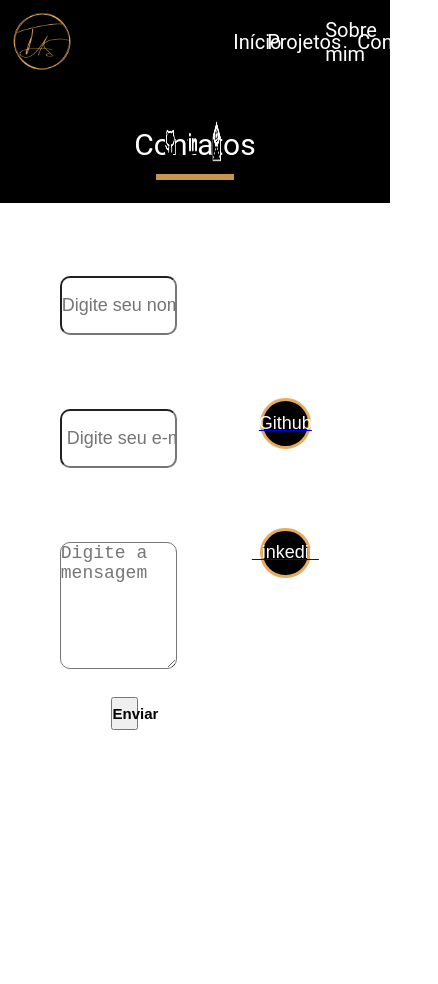
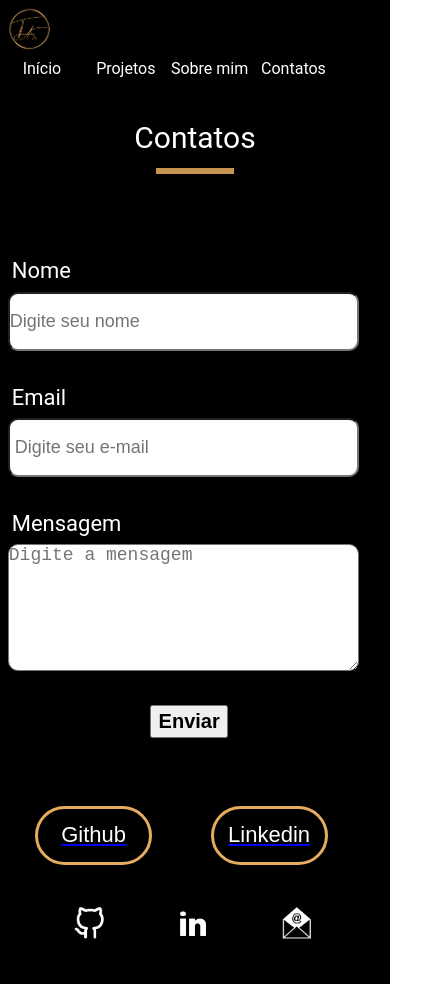
Before and after one commit to thayssa-souza/Portfolio_project, a React (Create React App) app: page /Contacts in a window 390 px wide. Shown: the whole page, 438 px wide, since content can reach past the window. Before the commit the page ends 844 px from the top, so only its background shows below. Built offline with nearby package versions, Linux system fonts and the light colour scheme.

Commit message:
Created responsive modifications

```diff
--- a/src/App.js
+++ b/src/App.js
@@ -8,7 +8,7 @@ export default function App(){
     <>
     <S.GlobalStyle />
     <Header />
-    <Footer />
+    {/* <Footer /> */}
     </>
   )
 }
--- a/src/Routes/About.jsx
+++ b/src/Routes/About.jsx
@@ -1,5 +1,6 @@
 import React, { useState, useEffect, useRef } from "react";
 import * as S from '../Styles/RoutesStyles/aboutSyles';
+import Footer from '../Components/Footer';
 import thayssaSecondPic from '../Components/Images/thayssaSecondPic.png';
 import thayssaThirdPic from '../Components/Images/thayssaThirdPic.png';
 import thayssaFourPic from '../Components/Images/thayssaFourPic.png'
@@ -24,6 +25,8 @@ export default function About(){
                 <S.thirdText>Gosto de passar meu tempo livre junto aos livros. Fã de Harry Potter (#TeamCorvinal) e suspense, tenho como livro preferido It do Stephen King, seguido por A Ordem da Fênix de Jk Rowling e O Poderoso Chefão de Mario Puzo.</S.thirdText>
                 <S.thirdImgAbout src={thayssaFourPic} alt=""/>
             </S.thirdAboutMe>
+
+            <Footer />
         </S.ContainerAbout>
     )
 }
--- a/src/Routes/Contacts.jsx
+++ b/src/Routes/Contacts.jsx
@@ -1,5 +1,6 @@
 import React, { useState, useEffect, useRef } from "react";
 import emailjs from 'emailjs-com';
+import Footer from '../Components/Footer';
 import * as S from '../Styles/RoutesStyles/contactsStyles';
 
 export default function Contacts(){
@@ -49,6 +50,8 @@ export default function Contacts(){
                     </a>
             </S.ContainerSocials>
         </S.ContainerContacts>
+
+        <Footer />
         </S.Section>
     )
 }
--- a/src/Routes/Home.jsx
+++ b/src/Routes/Home.jsx
@@ -1,4 +1,5 @@
 import React, { useState, useEffect, useRef } from "react";
+import Footer from '../Components/Footer';
 import * as S from '../Styles/RoutesStyles/homeStyles';
 import thayssaPic from "../Components/Images/thayssaPic.jpeg";
 import htmlIconC from '../Components/Images/htmlIconC.png';
@@ -73,6 +74,7 @@ export default function Home(){
             </S.CarouselContainer>
 
             </S.SecondContainerHome>
+            <Footer />
     </S.Section>
     )
 }
--- a/src/Routes/Projects.jsx
+++ b/src/Routes/Projects.jsx
@@ -1,5 +1,5 @@
 import React, { useState, useEffect, useRef } from "react";
-//import Carousel from "nuka-carousel/lib/carousel";
+import Footer from '../Components/Footer';
 import * as S from '../Styles/RoutesStyles/projectsStyles';
 import cresposImg from '../Components/Images/cresposImg.png';
 import lolImg from '../Components/Images/lolImg.png';
@@ -14,10 +14,10 @@ export default function Projects(){
           wrapAround: true,
           pauseOnHover: true,
           autoplay: true,
-          slidesToShow: 3,
-          speed: 800,
+          slidesToShow: 2,
+          speed: 900,
           cellAlign: "center",
-          cellSpacing: 50,
+          cellSpacing: 300,
           slidesToScroll: 1,
           dragThreshold: 1,
           adaptiveWidth: false,
@@ -67,6 +67,8 @@ export default function Projects(){
                 </div>
             </S.CarouselContainer>
 
+            <Footer />
+
         </S.ContainerProjects>
     )
 }
--- a/src/Styles/RoutesStyles/contactsStyles.jsx
+++ b/src/Styles/RoutesStyles/contactsStyles.jsx
@@ -2,7 +2,8 @@ import styled, { createGlobalStyle, keyframes } from "styled-components";
 
 export const Section = styled.section`
     width:100%;
-    height:85vh;
+    height:95vh;
+    background-color: #000000;
 `
 export const Title = styled.div`
     display:flex;
@@ -30,6 +31,10 @@ export const ContainerContacts = styled.section`
     display:flex;
     justify-content: space-evenly;
     align-items: center;
+    @media screen and (min-width:360px) and (max-width:800px){
+        display:flex;
+        flex-direction: column;
+    }
 `
 
 
@@ -40,6 +45,10 @@ export const Form = styled.form`
     flex-direction: column;
     justify-content: space-evenly;
     align-items: center;
+    @media screen and (min-width:360px) and (max-width:800px){
+        width:100%;
+        margin-top:10vh;
+    }
 `
 
 export const ContactsBox = styled.div`
@@ -52,6 +61,10 @@ export const LabelContact = styled.label`
     color:white;
     font-size:18px;
     margin-bottom: 1vh;
+    @media screen and (min-width:360px) and (max-width:800px){
+        margin-left:3vw;
+        font-size:22px;
+    }
 `
 export const InputContact = styled.input`
     width:30vw;
@@ -60,6 +73,9 @@ export const InputContact = styled.input`
     border-radius: 10px;
     margin-left:2vw;
     margin-bottom:4vh;
+    @media screen and (min-width:360px) and (max-width:800px){
+        width:90%;
+    }
 `
 
 export const TextMessage = styled.textarea`
@@ -69,6 +85,9 @@ export const TextMessage = styled.textarea`
     border-radius: 10px;
     margin-left:2vw;
     margin-bottom:2vh;
+    @media screen and (min-width:360px) and (max-width:800px){
+        width:90%;
+    }
 `
 
 export const Button = styled.button`
@@ -77,6 +96,11 @@ export const Button = styled.button`
     font-size:15px;
     font-weight: bold;
     margin-right:3vw;
+    @media screen and (min-width:360px) and (max-width:800px){
+        width:20vw;
+        font-size:20px;
+        margin-top:2vh;
+    }
 `
 
 export const ContainerSocials = styled.section`
@@ -85,6 +109,13 @@ export const ContainerSocials = styled.section`
     flex-direction:column;
     justify-content: space-evenly;
     margin-right:7vw;
+    @media screen and (min-width:360px) and (max-width:800px){
+        width:90%;
+        display:flex;
+        flex-direction: row;
+        justify-content: space-around;
+        margin-top:8vh;
+    }
 `
 
 export const btnGithub = styled.button`
@@ -101,6 +132,15 @@ export const btnGithub = styled.button`
     &:hover{
         cursor:pointer;
         background-color: #c69552;
+    }
+    @media screen and (min-width:360px) and (max-width:800px){
+        width:30vw;
+        height:7vh;
+        font-size:22px;
+        &:hover{
+        cursor:pointer;
+        background-color: #c69552;
+        }
     }
 `
 
@@ -119,4 +159,13 @@ export const btnLinkedin = styled.button`
         cursor:pointer;
         background-color: #c69552;
     }
+    @media screen and (min-width:360px) and (max-width:800px){
+        width:30vw;
+        height:7vh;
+        font-size:22px;
+        &:hover{
+        cursor:pointer;
+        background-color: #c69552;
+        }
+    }
 `
--- a/src/Styles/RoutesStyles/homeStyles.jsx
+++ b/src/Styles/RoutesStyles/homeStyles.jsx
@@ -15,11 +15,19 @@ export const FirstContainerHome = styled.section`
     display:flex;
     justify-content: space-evenly;
     align-items:center;
+    @media screen and (min-width:360px) and (max-width:800px){
+        width:100%;
+        display:flex;
+        flex-direction: column;
+    }
 `
 
 export const thayssaPic = styled.img`
     height:60vh;
     border-radius: 100%;
+    @media screen and (min-width:360px) and (max-width:800px){
+        height:40vh;
+    }
 `
 
 export const TextContainer = styled.section`
@@ -33,6 +41,10 @@ export const Title = styled.h2`
     color:#c69552;
     display:flex;
     justify-content: center;
+    @media screen and (min-width:360px) and (max-width:800px){
+        font-size: 40px;
+        margin-top:5vh;
+    }
 `
 
 export const Subtitle = styled.h2`
@@ -40,6 +52,10 @@ export const Subtitle = styled.h2`
     font-weight:400;
     color: #FFFF;
     margin-top:3vh;
+    @media screen and (min-width:360px) and (max-width:800px){
+        text-align: center;
+        font-size:28px;
+    }
 `
 
 export const Languages = styled.button`
@@ -54,10 +70,16 @@ export const Languages = styled.button`
     border: solid #e5ac5f;
     background-color: #000000;
     margin-top:10vh;
-    margin-left:18vh;
+    margin-left:8vw;
     &:hover{
         cursor:pointer;
         background-color: #c69552;
+    }
+    @media screen and (min-width:360px) and (max-width:800px){
+        width:45vw;
+        font-size:22px;
+        margin-top:6vh;
+        margin-left:25vw;
     }
 `
 
@@ -66,6 +88,10 @@ export const SecondContainerHome = styled.section`
     height:85vh;
     display:flex;
     flex-direction:column;
+    @media screen and (min-width:360px) and (max-width:800px){
+        margin-top:5vh;
+        height:70vh;
+    }
 `
 
 export const SkillsTitle = styled.h2`
@@ -86,6 +112,9 @@ export const Dash = styled.div`
 export const CarouselContainer = styled(Carousel)`
     display:flex;
     margin-top:17vh;
+    @media screen and (min-width:360px) and (max-width:800px){
+        margin-top:8vh;
+    }
 `
 
 export const Figure = styled.figure`
@@ -98,4 +127,7 @@ export const Figure = styled.figure`
 
 export const Icon = styled.img`
     height:18vh;
+    @media screen and (min-width:360px) and (max-width:800px){
+        height:10vh;
+    }
 `
--- a/src/Styles/RoutesStyles/projectsStyles.jsx
+++ b/src/Styles/RoutesStyles/projectsStyles.jsx
@@ -3,7 +3,7 @@ import Carousel from "nuka-carousel/lib/carousel";
 
 export const ContainerProjects = styled.section`
     width:100%;
-    height:85vh;
+    height:100vh;
     background-color: #000000;
     display:flex;
     flex-direction: column;
@@ -36,4 +36,7 @@ export const Img = styled.img`
         cursor:pointer;
         border: none;
     }
+    @media screen and (min-width:360px) and (max-width:800px){
+        width:70vw;
+    }
 `
--- a/src/Styles/footerStyles.jsx
+++ b/src/Styles/footerStyles.jsx
@@ -7,6 +7,11 @@ export const Container = styled.section`
     display:flex;
     justify-content: center;
     align-items: center;
+    margin-top:9vh;
+    @media screen and (min-width:360px) and (max-width:800px){
+        display:flex;
+        justify-content: space-evenly;
+    }
 `
 
 export const Div = styled.div`
@@ -15,6 +20,9 @@ export const Div = styled.div`
     display:flex;
     justify-content: center;
     align-items: center;
+    @media screen and (min-width:360px) and (max-width:800px){
+
+    }
 `
 
 export const Github = styled.img`
@@ -25,8 +33,14 @@ export const Github = styled.img`
         width:3vw;
         cursor:pointer;
     }
-    @media screen and (min-width:360px) and (max-width: 900px){
-        height:3vh;
+    @media screen and (min-width:360px) and (max-width: 800px){
+        width:8vw;
+        height:4vh;
+        &:hover{
+        width:10vw;
+        height:5vh;
+        cursor:pointer;
+        }
     }
 `
 
@@ -38,8 +52,14 @@ export const Linkedin = styled.img`
         width:3vw;
         cursor:pointer;
     }
-    @media screen and (min-width:360px) and (max-width: 900px){
-        height:3vh;
+    @media screen and (min-width:360px) and (max-width: 800px){
+        width:8vw;
+        height:4vh;
+        &:hover{
+        width:10vw;
+        height:5vh;
+        cursor:pointer;
+        }
     }
 `
 
@@ -51,4 +71,13 @@ export const Email = styled.img`
         width:3vw;
         cursor:pointer;
     }
+    @media screen and (min-width:360px) and (max-width: 800px){
+        width:8vw;
+        height:4vh;
+        &:hover{
+        width:10vw;
+        height:5vh;
+        cursor:pointer;
+        }
+    }
 `
--- a/src/Styles/headerStyles.jsx
+++ b/src/Styles/headerStyles.jsx
@@ -9,16 +9,15 @@ export const Container = styled.section`
     justify-content: space-between;
     align-items: center;
     flex-wrap: wrap;
-    @media screen and (min-width:360px) and (max-width: 900px){
-        width:100%;
+    @media screen and (min-width:360px) and (max-width:800px){
         height:10vh;
     }
 `
 
 export const Logo = styled.img`
     height:15vh;
-    @media screen and (min-width:360px) and (max-width: 900px){
-        height:10vh;
+    @media screen and (min-width:360px) and (max-width:800px){
+        height:7vh;
     }
 `
 
@@ -28,6 +27,9 @@ export const List = styled.ul`
     display:flex;
     justify-content: space-evenly;
     align-items: center;
+    @media screen and (min-width:360px) and (max-width:800px){
+        width:86vw;
+    }
 `
 
 export const Item = styled.li`
@@ -40,6 +42,14 @@ export const Item = styled.li`
         font-size:24px;
         cursor:pointer;
     }
+    @media screen and (min-width:360px) and (max-width:800px){
+        width:22vw;
+        font-size:16px;
+        &:hover{
+        font-size:16px;
+        cursor:pointer;
+    }
+    }
 `
 
 export const Links = styled(Link)`
```
Also changed, not shown: src/Styles/RoutesStyles/aboutSyles.jsx (+41 -0 lines).
